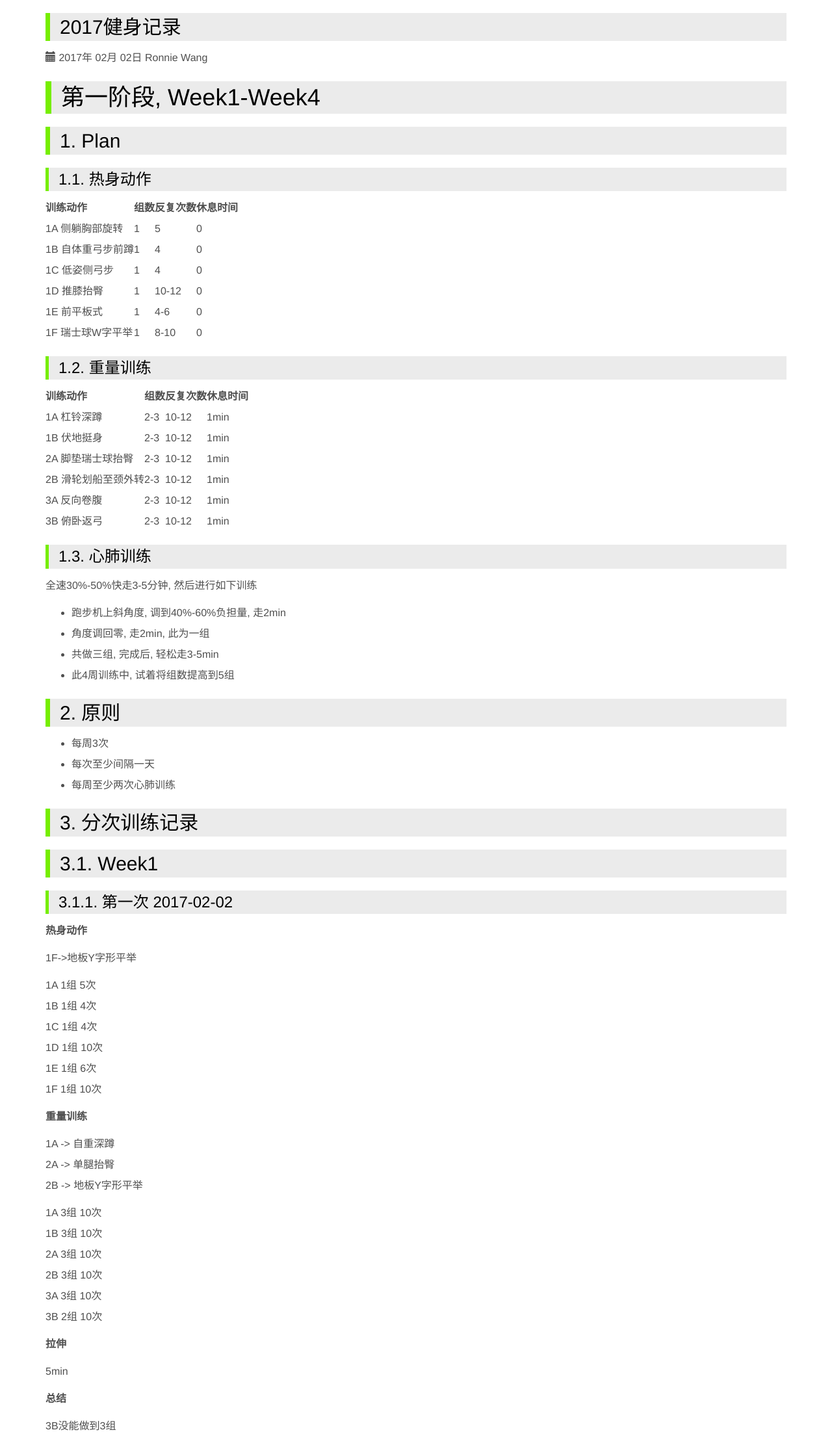
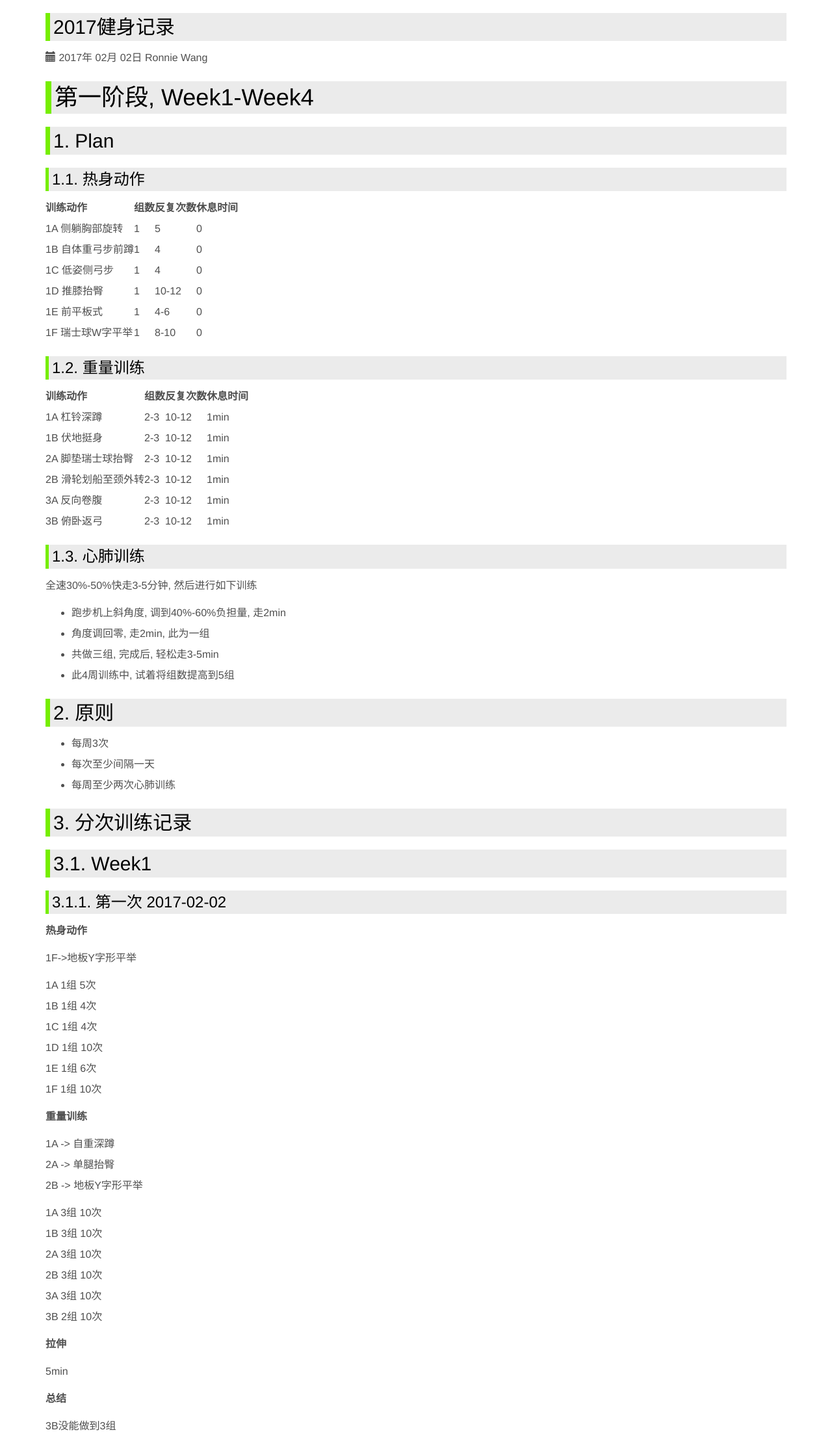
Before and after one commit to ronniewang/ronniewang.github.io, a Jekyll site: the page built from _posts/2017-02-02-2017健身记录.md, in a window 1280 px wide. Shown: the whole page at 65% size. Built offline with Jekyll 4.4.1, drawn with Linux system fonts in a browser that asks for light colours.

Commit message:
update files

```diff
--- a/_layouts/default.html
+++ b/_layouts/default.html
@@ -25,21 +25,21 @@
         h1 {
             color: black;
             border-left: 9px solid #76EE00;
-            padding: 5px 5px 5px 15px;
+            padding: 5px;
             background-color: #EBEBEB;
         }
 
         h2 {
             color: black;
             border-left: 7px solid #76EE00;
-            padding: 5px 5px 5px 15px;
+            padding: 5px;
             background-color: #EBEBEB;
         }
 
         h3 {
             color: black;
             border-left: 5px solid #76EE00;
-            padding: 5px 5px 5px 15px;
+            padding: 5px;
             background-color: #EBEBEB;
         }
 
```
